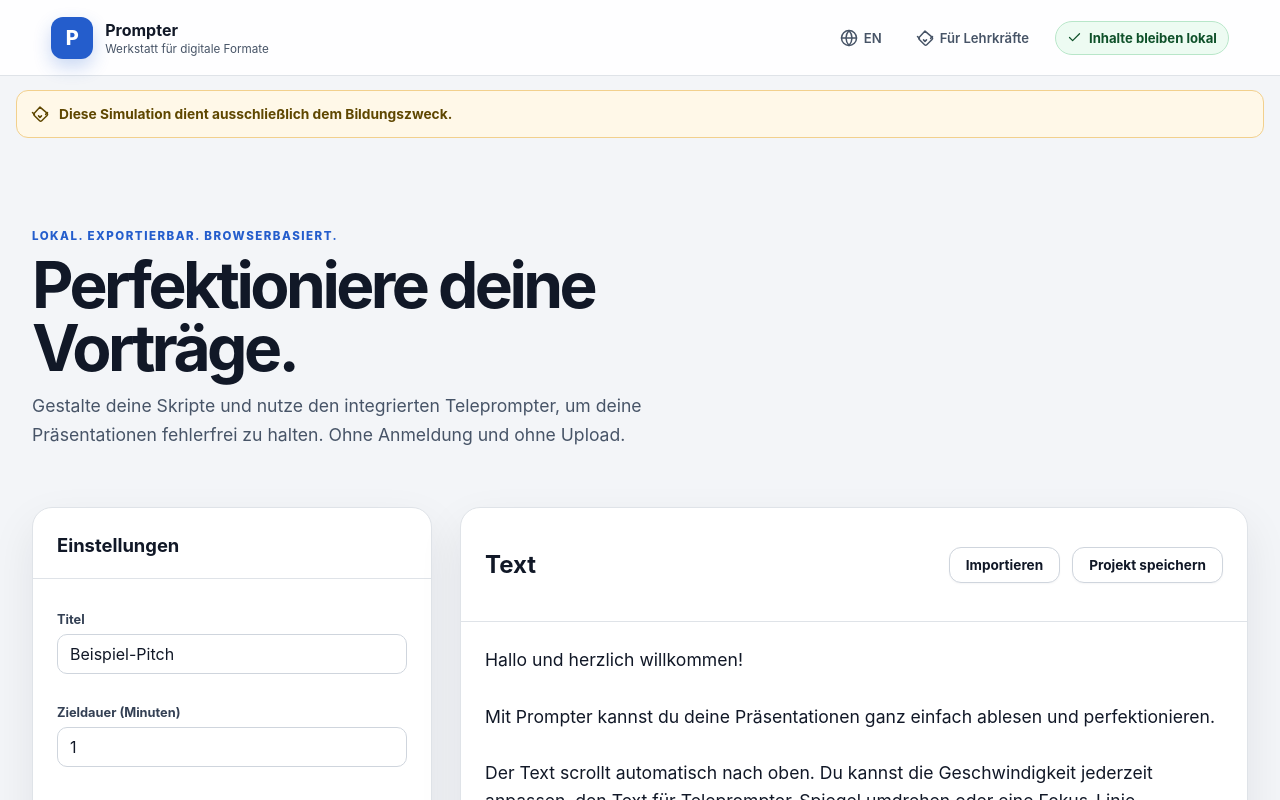
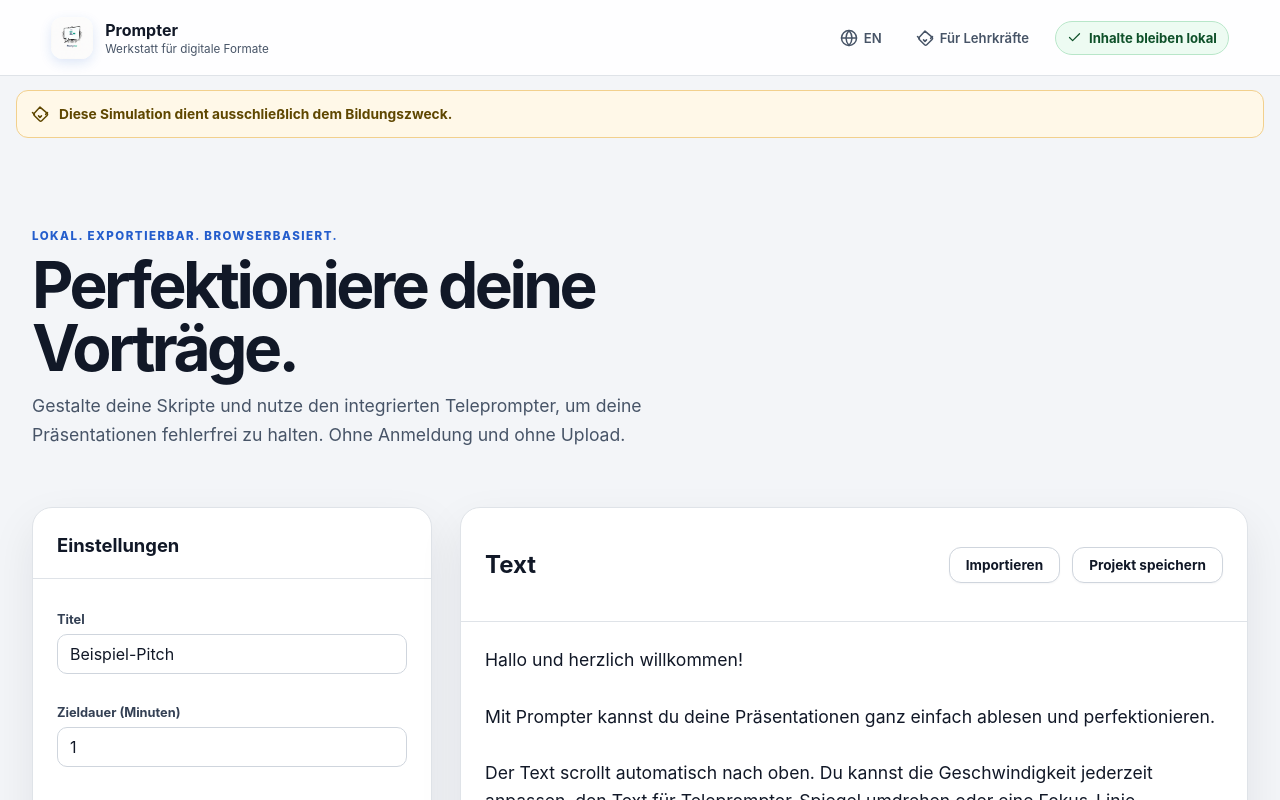
Before and after one commit to ChristianHaake/Prompter, a website built with Vite: page index.html in a window 1280 px wide. Shown: the top 800 px of the page. Built offline with nearby package versions, Linux system fonts and the light colour scheme.

Commit message:
Replace brand mark with logo and add assets
Swap the text-based brand mark for an image logo and include the new logo/icon assets. Adds public images (logo, logo-on-white, logo-on-blue, apple-touch-icon, and updated icons 192/512/maskable) and updates markup in index.html to use the new <img> element. Adjusts styles in src/app.css: rename .brand__mark to .brand__logo, set dimensions, object-fit, border-radius and a lighter box-shadow, and remove the previous text/typography styles to better suit an image logo.

```diff
--- a/index.html
+++ b/index.html
@@ -13,7 +13,7 @@
     <div class="app-shell">
       <header class="app-header">
         <a class="brand" href="/">
-          <div class="brand__mark">P</div>
+          <img src="/logo-on-white.png" alt="Prompter Logo" class="brand__logo" />
           <span class="brand__text">
             <strong>Prompter</strong>
             <small data-i18n="app.tagline">Werkstatt für digitale Formate</small>
--- a/src/app.css
+++ b/src/app.css
@@ -27,17 +27,12 @@
   text-decoration: none;
 }
 
-.brand__mark {
-  display: grid;
+.brand__logo {
   width: 42px;
   height: 42px;
-  place-items: center;
   border-radius: 12px;
-  color: white;
-  background: var(--accent);
-  box-shadow: 0 8px 18px rgb(36 93 204 / 24%);
-  font-weight: 800;
-  font-size: 1.25rem;
+  object-fit: cover;
+  box-shadow: 0 4px 12px rgb(36 93 204 / 15%);
 }
 
 .brand > span:last-child {
```
Also changed, not shown: public/apple-touch-icon.png (added), public/icons/icon-512.png, public/icons/icon-maskable-512.png, public/logo-on-blue.png (added), public/logo-on-white.png (added), 1 other file.
